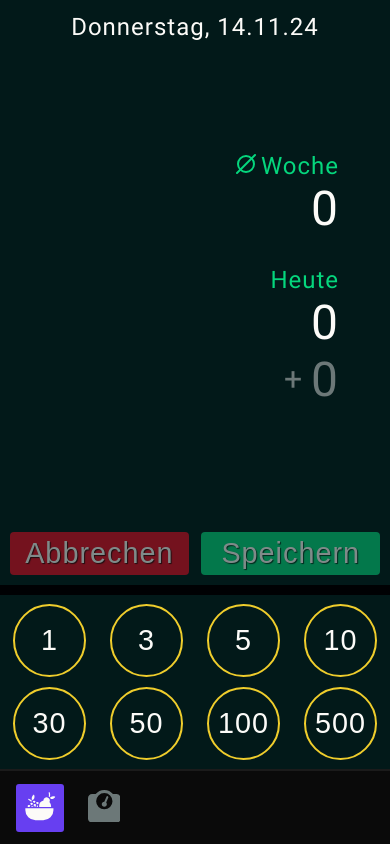
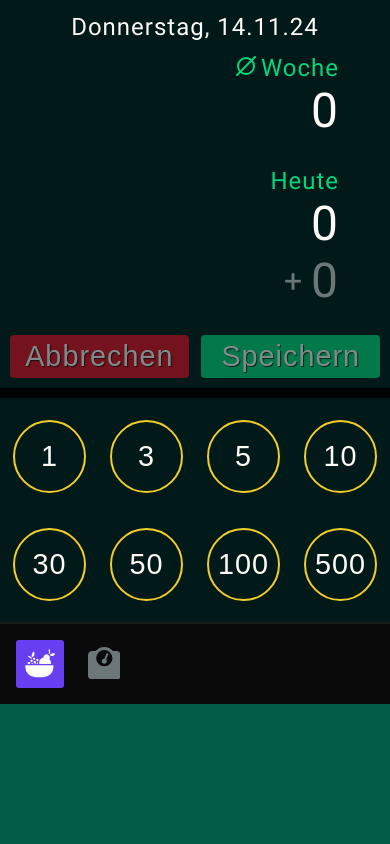
Before and after one commit to AlexSelMarburg/calories-app, a React (Vite) app: page / in a window 390 px wide. Built offline with nearby package versions, Linux system fonts and the light colour scheme.

Commit message:
css test mobile

```diff
--- a/src/index.css
+++ b/src/index.css
@@ -38,7 +38,7 @@ html {
 
 body {
   overflow-x: hidden;
-  height: 100dvh;
+  max-height: 100dvh;
   display: flex;
   align-items: center;
   justify-content: center;
```
